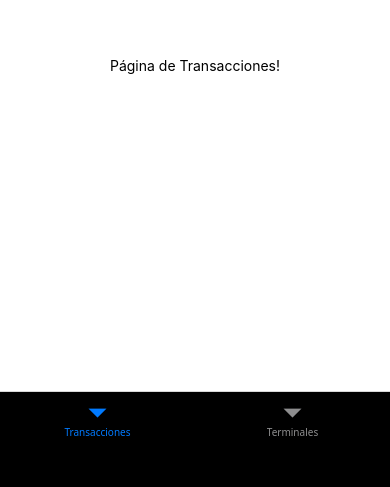
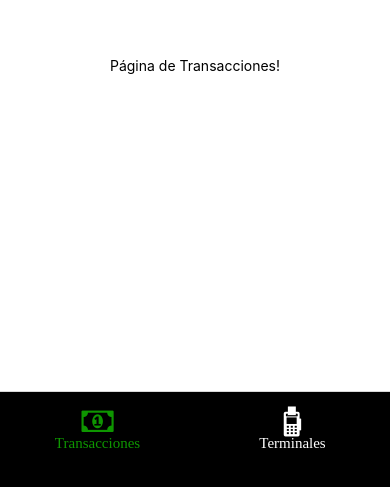
Before and after one commit to BrunoGaxiola/peiix-master-frontend, a React Native app: screen /MainContainer in a window 390 px wide. Shown: the part 357-844 px from the top of the page. Built offline with nearby package versions, Linux system fonts and the light colour scheme.

Commit message:
feat: fully functional navbar

```diff
--- a/navigation/MainNavigationContainer.tsx
+++ b/navigation/MainNavigationContainer.tsx
@@ -2,6 +2,9 @@ import { createBottomTabNavigator } from "@react-navigation/bottom-tabs";
 import { NavigationContainer } from "@react-navigation/native";
 import TransaccionesPage from "../screens/TransaccionesPage";
 import TerminalesPage from "../screens/TerminalesPage";
+import FontAwesome from '@expo/vector-icons/FontAwesome';
+import Fontisto from '@expo/vector-icons/Fontisto';
+
 
 const Tab = createBottomTabNavigator();
 
@@ -15,11 +18,34 @@ function MainNavigationContainer() {
         backgroundColor: '#000000',
         height: 96,
         position: 'absolute',
+        paddingTop: 10
+      },
+      tabBarActiveTintColor: '#0E9600',
+      tabBarInactiveTintColor: '#FFFFFF',
+      tabBarLabelStyle: {
+        fontFamily: 'Montserrat',
+        fontSize: 15
       }
     }}
     >
-      <Tab.Screen name='Transacciones'component={TransaccionesPage} />
-      <Tab.Screen name='Terminales' component={TerminalesPage} />
+      <Tab.Screen
+      name='Transacciones'
+      component={TransaccionesPage}
+      options={{
+        tabBarIcon: ({ focused }) => (
+          <FontAwesome name="money" color={focused ? '#0E9600' : '#FFFFFF'} size={30} />
+        ),
+      }}
+      />
+      <Tab.Screen
+      name='Terminales'
+      component={TerminalesPage}
+      options={{
+        tabBarIcon: ({ focused }) => (
+          <Fontisto name="shopping-pos-machine" color={focused ? '#0E9600' : '#FFFFFF'} size={30} />
+        ),
+      }}
+      />
     </Tab.Navigator>
   );
 }
--- a/package.json
+++ b/package.json
@@ -11,6 +11,7 @@
   "dependencies": {
     "@expo-google-fonts/montserrat": "^0.2.3",
     "@expo/metro-runtime": "~3.2.3",
+    "@expo/vector-icons": "^14.0.4",
     "@react-navigation/bottom-tabs": "^7.0.0",
     "@react-navigation/native": "^7.0.0",
     "@react-navigation/stack": "^7.0.0",
```
Also changed, not shown: 1 other file (tests, documents, lock files or other folders).
